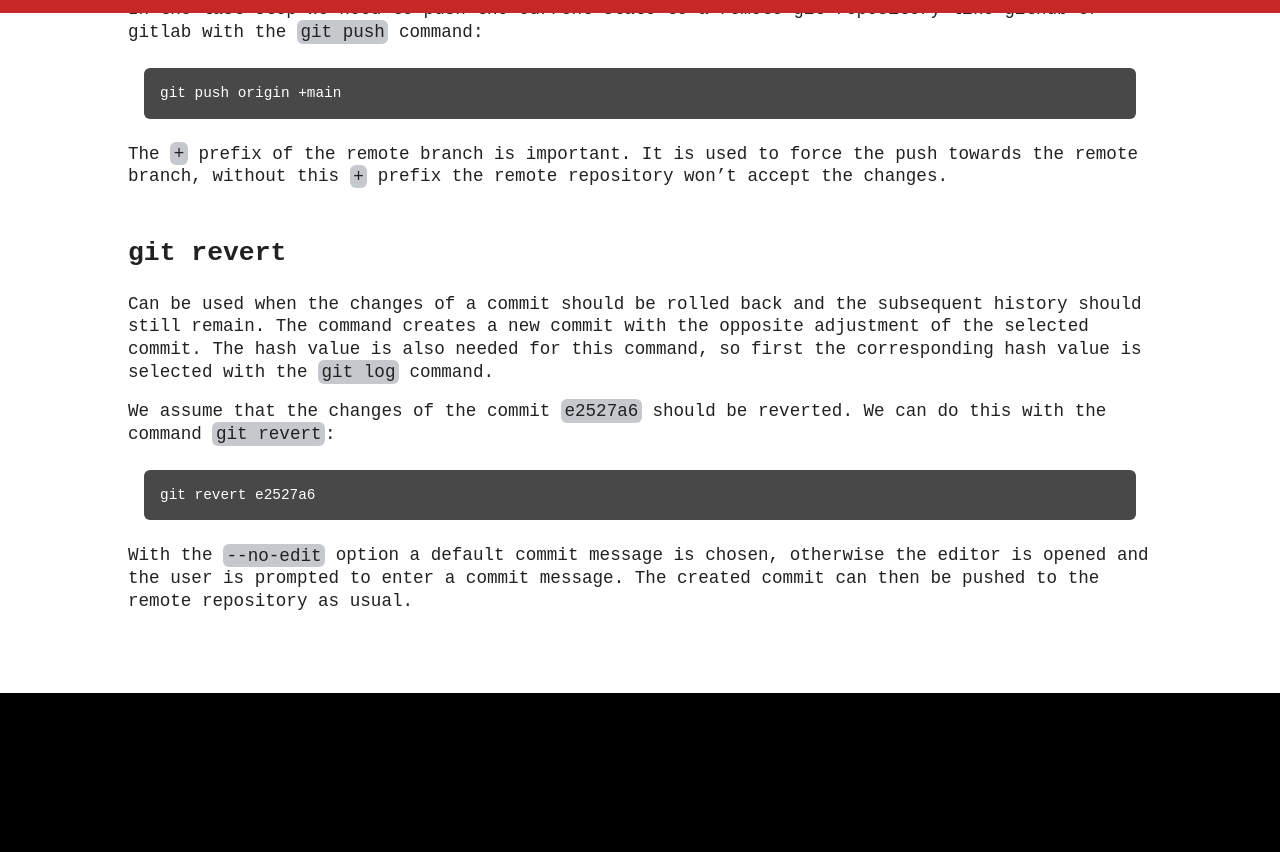
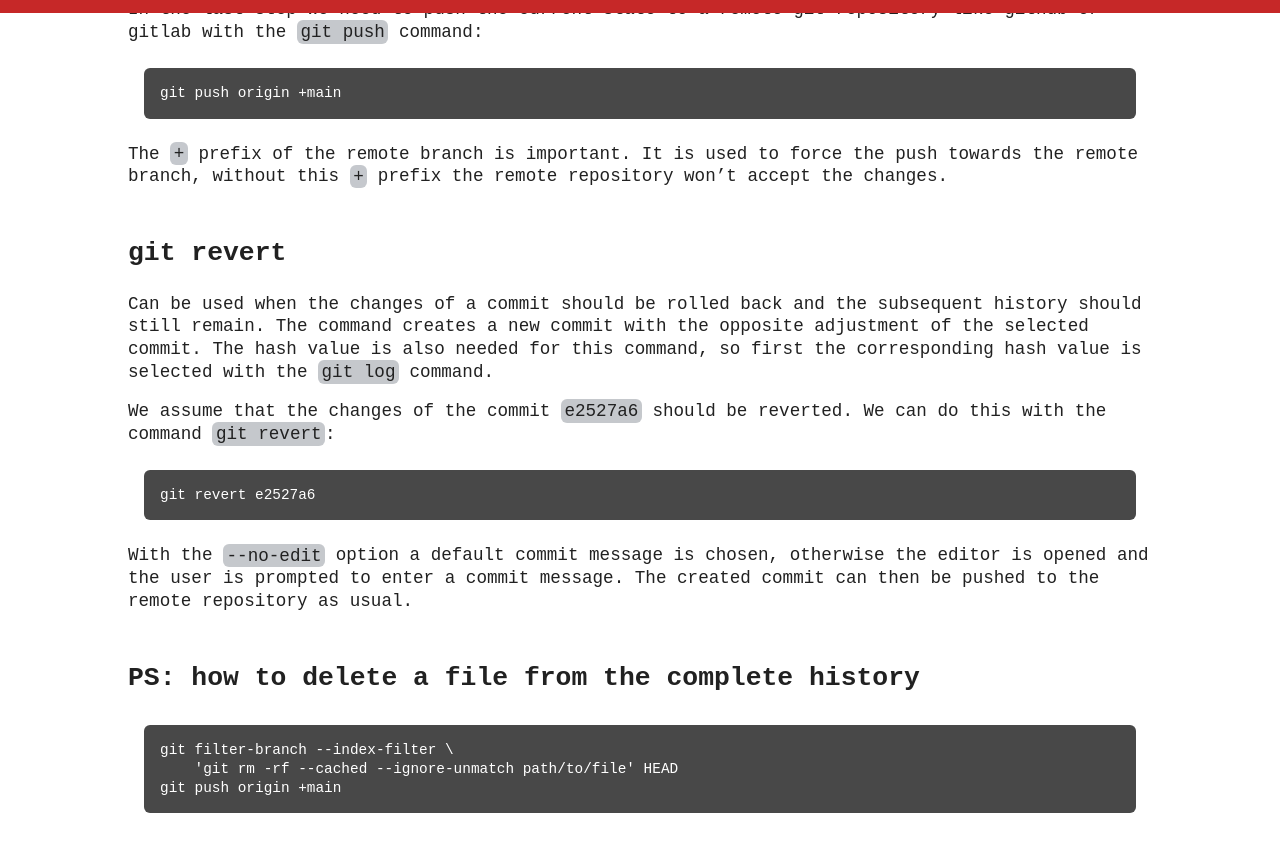
Before and after one commit to matseee/matseee.github.io, a Jekyll site: the page built from _posts/2022-09-13-difference-between-git-reset-and-git-revert.md, in a window 1280 px wide and 900 px high, scrolled down 1394 px. Shown: the top 852 px of the window. Built offline with Jekyll 4.4.1, drawn with Linux system fonts in a browser that asks for light colours; before the commit the page ends 2087 px from its top, so only the background shows below that.

Commit message:
add how to delete a fie from the complete history

````diff
--- a/_posts/2022-09-13-difference-between-git-reset-and-git-revert.md
+++ b/_posts/2022-09-13-difference-between-git-reset-and-git-revert.md
@@ -55,3 +55,10 @@ We assume that the changes of the commit `e2527a6` should be reverted. We can do
 git revert e2527a6
 ```
 With the `--no-edit` option a default commit message is chosen, otherwise the editor is opened and the user is prompted to enter a commit message. The created commit can then be pushed to the remote repository as usual.
+
+## PS: how to delete a file from the complete history
+```
+git filter-branch --index-filter \
+    'git rm -rf --cached --ignore-unmatch path/to/file' HEAD
+git push origin +main
+```
````
